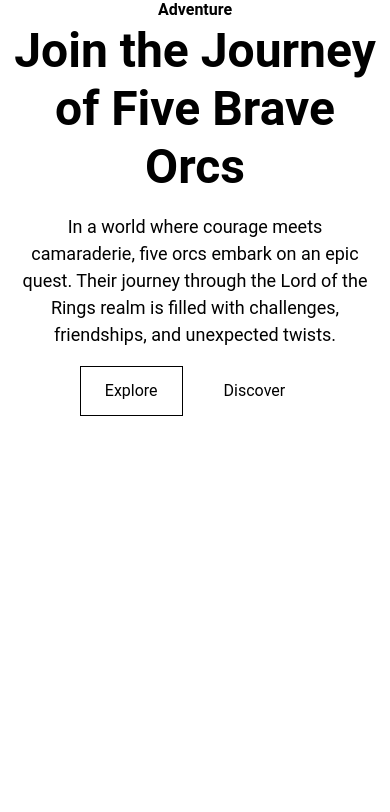
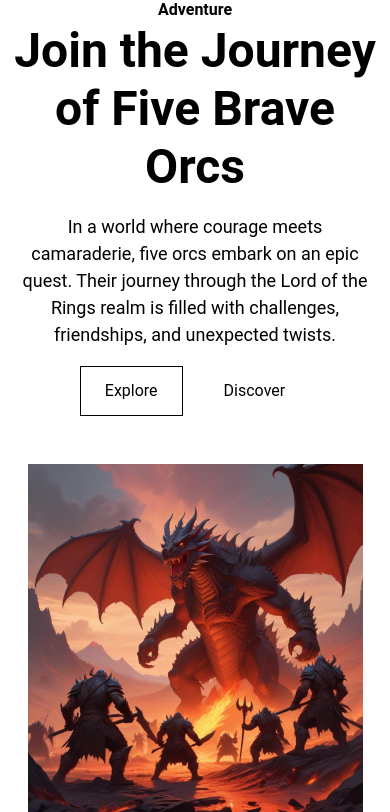
Before and after one commit to saurons-code-orc/static_orc_web_page, a website: page index.html in a window 390 px wide. Shown: the part 1651-2463 px from the top of the page. Before the commit the page ends 2067 px from the top, so only its background shows below. Drawn offline with Linux system fonts and the light colour scheme.

Commit message:
responsive: (dragon-bild wieder sichtbar) - horizontales scrollen aber immer noch da

```diff
--- a/index.html
+++ b/index.html
@@ -144,11 +144,12 @@
                 <button class="btn_Discover"><a href="placeholder.html">Discover</a></button>
             </div>
     </div>
+
     <div class="section_right">
 
     </div>
 
-    <div class="dragon">
+    <div class="dragon"> <!-- Bild nur auf responsive sichtbar -->
         <img src="Dragon responsive (2. Teaser Box).png">
     </div>
 
--- a/style.css
+++ b/style.css
@@ -466,7 +466,7 @@
 }
 
 .section_left {
-  flex: 1;
+  width: 100%;
 }
 
 .section_right {
@@ -584,14 +584,14 @@
   .teaser2 {
     display: flex;
     width: 100%;
-    padding: 0px 0px;
+    padding: 0px;
     flex-direction: column;
     justify-content: center;    align-items: center;
     gap: 48px;
-
   }
 
   .section_left {
+    width: 100%;
     display: flex;
     align-items: center;
     flex-direction: column;
@@ -620,6 +620,17 @@
 
   .section_right {
     display: none;
+    width: 100%;
+  }
+
+  .dragon {
+    display: block;
+  }
+
+  .dragon img {
+    width: 100%;
+    height: auto;
+    display: block;
   }
 
 }
```
